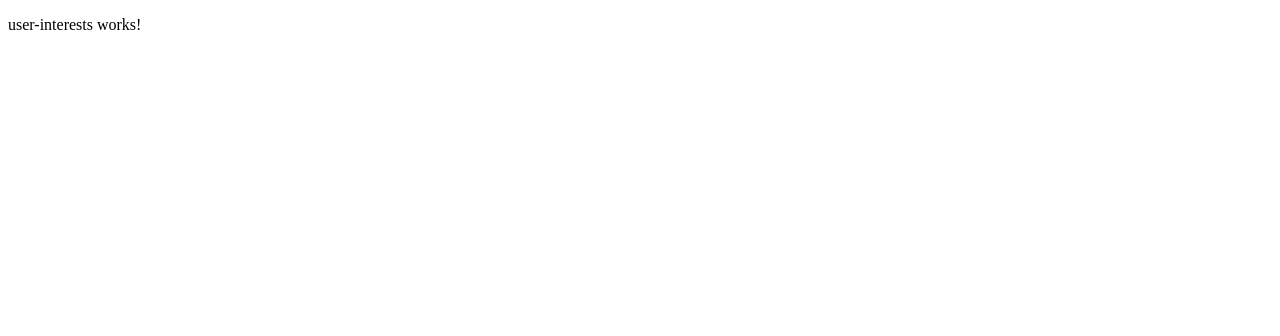
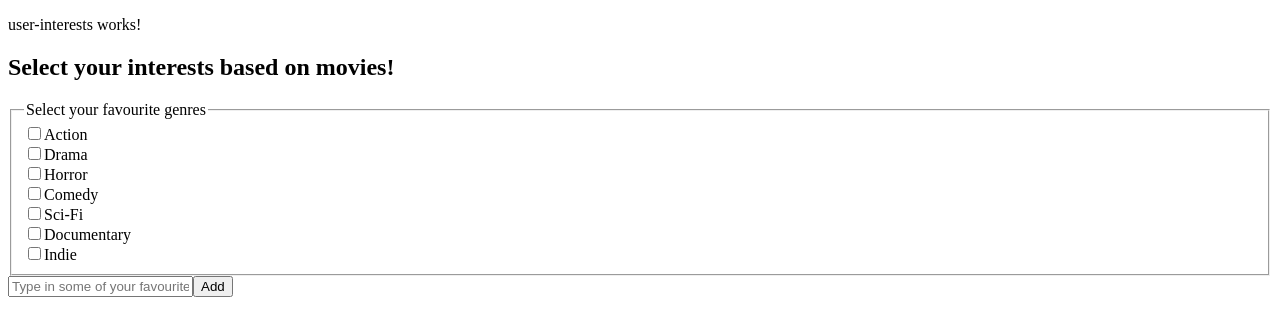
Before and after one commit to sabrinatoch/press-pause, an Angular app in the folder press-pause/: page /interests in a window 1280 px wide. Shown: the top 336 px of the page. Built offline with nearby package versions, Linux system fonts and the light colour scheme.

Commit message:
Adding HTML base for movie interests in the user interests

```diff
--- a/press-pause/src/app/interests/user-interests/user-interests.component.html
+++ b/press-pause/src/app/interests/user-interests/user-interests.component.html
@@ -1 +1,29 @@
 <p>user-interests works!</p>
+
+<div id="movies">
+    <h2>
+        Select your interests based on movies!
+    </h2>
+<fieldset id="movie-genres">
+    <legend>Select your favourite genres</legend>
+    <input type="checkbox" id="Action" name="Action" value="Action">
+    <label for="Action">Action</label><br>
+    <input type="checkbox" id="Drama" name="Drama" value="Drama">
+    <label for="Drama">Drama</label><br>
+    <input type="checkbox" id="Horror" name="Horror" value="Horror">
+    <label for="Horror">Horror</label><br>
+    <input type="checkbox" id="Comedy" name="Comedy" value="Comedy">
+    <label for="Comedy">Comedy</label><br>
+    <input type="checkbox" id="Sci-Fi" name="Sci-Fi" value="Sci-Fi">
+    <label for="Sci-Fi">Sci-Fi</label><br>
+    <input type="checkbox" id="Documentary" name="Documentary" value="Documentary">
+    <label for="Documentary">Documentary</label><br>
+    <input type="checkbox" id="Indie" name="Indie" value="Indie">
+    <label for="Indie">Indie</label><br>
+</fieldset>
+
+<div id="type-field">
+    <input type="text" id="movie-text" name="movie-text" placeholder="Type in some of your favourite movies or movie related things..." >
+    <input type="submit" value="Add" id="add-movie-text" name="add-movie-text">
+</div>
+</div>
```
